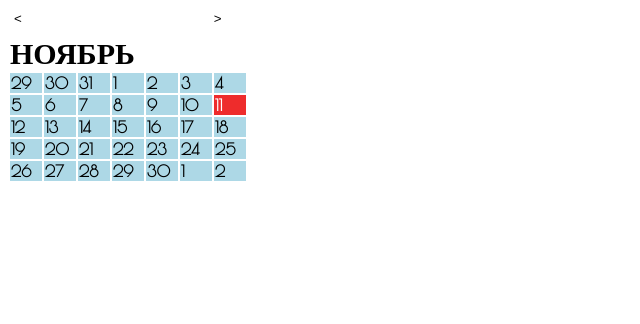
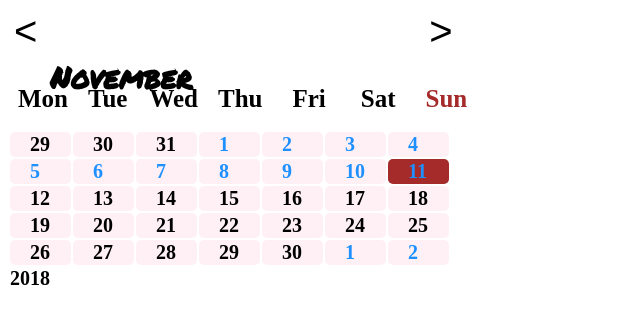
Before and after one commit to NastyaStoma/NastyaStoma-Tasks, a plain HTML site: page Task6/index.html in a window 1280 px wide. Shown: the whole page, without its empty margins (0-640 px from the left). Drawn offline with nearby package versions, Linux system fonts and the light colour scheme; a web font is replaced by a local one.

Commit message:
not finished

```diff
--- a/Task6/index.html
+++ b/Task6/index.html
@@ -4,6 +4,8 @@
         <meta charset="utf-8">
         <meta http-equiv="X-UA-Compatible" content="IE=edge">
 		<link href="https://fonts.googleapis.com/css?family=Abril+Fatface|Bentham|Julius+Sans+One|Playfair+Display|Poiret+One|Quicksand|Reenie+Beanie|Suranna" rel="stylesheet">
+		<link href="https://fonts.googleapis.com/css?family=Abril+Fatface|Bentham|Permanent+Marker|Playfair+Display|Quicksand|Reenie+Beanie|Suranna" rel="stylesheet">
+		<link href="https://fonts.googleapis.com/css?family=Abril+Fatface|Bentham|Permanent+Marker|Playfair+Display|Quicksand|Reenie+Beanie|Suranna" rel="stylesheet">
         <title>Calendar</title>
     </head>
     <body>
--- a/Task6/script.js
+++ b/Task6/script.js
@@ -1,5 +1,6 @@
-document.body.style.fontFamily = 'Poiret One';
+document.body.style.fontFamily = 'Suranna';
 document.body.style.fontWeight = '600';
+document.body.style.fontSize = '20px';
 var next = document.createElement('button');
 var previous = document.createElement('button');
 document.body.appendChild(previous);
@@ -7,16 +8,18 @@ document.body.appendChild(next);
 previous.id = 'Prev';
 next.id = 'Nex';
 next.style.height = '20px';
-next.style.marginLeft = '180px';
+next.style.marginLeft = '380px';
 next.innerHTML = '>';
 next.style.border = 'none';
 next.style.background = 'none';
 next.style.outline = 'none';
+next.style.fontSize = '40px';
 previous.style.height = '20px';
 previous.innerHTML = '<';
 previous.style.border = 'none';
 previous.style.background = 'none';
 previous.style.outline = 'none';
+previous.style.fontSize = '40px';
 var content = document.createElement('div');
 document.body.appendChild(content);
 content.className = "content"
@@ -38,15 +41,8 @@ var Thursday = document.createElement('td');
 var Friday = document.createElement('td');
 var Saturday = document.createElement('td');
 var Sunday = document.createElement('td');
-//Monday.innerHTML = 'Mon';
-//Tuesday.innerHTML = 'Tue';
-//Wednesday.innerHTML = 'Wed';
-//Thursday.innerHTML = 'Thu';
-//Friday.innerHTML = 'Fri';
-//Saturday.innerHTML = 'Sat';
-//Sunday.innerHTML = 'Sun';
-
 CalendarPage.appendChild(Days);
+Days.style.height = '0px';
 Days.appendChild(Monday);
 Days.appendChild(Tuesday);
 Days.appendChild(Wednesday);
@@ -54,100 +50,176 @@ Days.appendChild(Thursday);
 Days.appendChild(Friday);
 Days.appendChild(Saturday);
 Days.appendChild(Sunday);
-
 var CurrDate = new Date();
 var CurrDay = CurrDate.getDate();
 var CurrMonth = CurrDate.getMonth();
 var CurrYear = CurrDate.getFullYear();
+function DaysNames()
+{
+	var NamesWrapp = document.createElement('div');
+	content.appendChild(NamesWrapp);
+	NamesWrapp.style.display = 'flex';
+	NamesWrapp.style.maxHeight = '30px';
+	NamesWrapp.style.position = 'absolute';
+	NamesWrapp.style.marginTop = '10px';
+	NamesWrapp.style.fontSize = '25px';
+	var mon = document.createElement('p');
+    NamesWrapp.appendChild(mon);
+	mon.innerHTML = "Mon";
+	mon.style.marginLeft ='10px';
+	mon.style.marginRight ='20px';
+	var tue = document.createElement('p');
+    NamesWrapp.appendChild(tue);
+	tue.innerHTML = "Tue ";
+	tue.style.marginRight ='22px';
+	var wed = document.createElement('p');
+    NamesWrapp.appendChild(wed);
+	wed.innerHTML = "Wed ";
+	wed.style.marginRight ='20px';
+	var thu = document.createElement('p');
+    NamesWrapp.appendChild(thu);
+	thu.innerHTML = "Thu ";
+	thu.style.marginRight ='30px';
+	var fri = document.createElement('p');
+    NamesWrapp.appendChild(fri);
+	fri.innerHTML = "Fri ";
+	fri.style.marginRight ='35px';
+	var sat = document.createElement('p');
+    NamesWrapp.appendChild(sat);
+	sat.innerHTML = "Sat ";
+	sat.style.marginRight ='30px';
+	var sun = document.createElement('p');
+    NamesWrapp.appendChild(sun);
+	sun.innerHTML = "Sun ";
+	sun.style.color = '#A52A2A';
+}
+DaysNames();
 function table(TodayMonth) {
     var p = document.createElement('p');
     CalendarPage.appendChild(p);
     p.innerHTML = CurrMonth;
-    p.style.textTransform = 'uppercase';
+    //p.style.textTransform = 'uppercase';
     p.style.width = '10px';
     p.style.fontSize = '30px';
-    p.style.marginBottom = '0px';
     p.style.marginTop = '0px';
+	p.style.paddingLeft = '40px';
+	p.style.fontFamily = 'Permanent Marker';
     if (CurrMonth == 0) {
         var FirstTableDay = new Date(CurrYear, CurrMonth, 1);
-        p.innerHTML = 'Январь';
+        p.innerHTML = 'January';
         var weeks = 5;
     } else if (CurrMonth == 1) {
         var FirstTableDay = new Date(CurrYear, CurrMonth, -2);
-        p.innerHTML = 'Февраль';
+        p.innerHTML = 'February';
         var weeks = 5;
     } else if (CurrMonth == 2) {
         var FirstTableDay = new Date(CurrYear, CurrMonth, -2);
-        p.innerHTML = 'Март';
+        p.innerHTML = 'March';
         var weeks = 5;
     } else if (CurrMonth == 3) {
         var FirstTableDay = new Date(CurrYear, CurrMonth, -5);
-        p.innerHTML = 'Апрель';
+        p.innerHTML = 'April';
         var weeks = 6;
     } else if (CurrMonth == 4) {
         var FirstTableDay = new Date(CurrYear, CurrMonth, 0);
-        p.innerHTML = 'Май';
+        p.innerHTML = 'May ';
         var weeks = 5;
     } else if (CurrMonth == 5) {
         var FirstTableDay = new Date(CurrYear, CurrMonth, -3);
-        p.innerHTML = 'Июнь';
+        p.innerHTML = 'June';
         var weeks = 5;
     } else if (CurrMonth == 6) {
         var FirstTableDay = new Date(CurrYear, CurrMonth, -5);
-        p.innerHTML = 'Июль';
+        p.innerHTML = 'July';
         var weeks = 6;
     } else if (CurrMonth == 7) {
         var FirstTableDay = new Date(CurrYear, CurrMonth, -1);
-        p.innerHTML = 'Август';
+        p.innerHTML = 'August';
         var weeks = 5;
     } else if (CurrMonth == 8) {
         var FirstTableDay = new Date(CurrYear, CurrMonth, -4);
-        p.innerHTML = 'Сентябрь';
+        p.innerHTML = 'September';
         var weeks = 5;
     } else if (CurrMonth == 9) {
         var FirstTableDay = new Date(CurrYear, CurrMonth, 1);
-        p.innerHTML = 'Октябрь';
+        p.innerHTML = 'October';
         var weeks = 5;
     } else if (CurrMonth == 10) {
         var FirstTableDay = new Date(CurrYear, CurrMonth, -2);
-        p.innerHTML = 'Ноябрь';
+        p.innerHTML = 'November';
         var weeks = 5;
     } else if (CurrMonth == 11) {
         var FirstTableDay = new Date(CurrYear, CurrMonth, -4);
-        p.innerHTML = 'Декабрь';
+        p.innerHTML = 'December';
         var weeks = 6;
     }
     for (var j = 0; j < weeks; j++) {
         var tr = document.createElement('tr');
         for (var i = 0; i < 7; i++) {
             var td = document.createElement('td');
-            td.style.width = '30px';
+            td.style.width = '40px';
+			td.style.paddingLeft = '20px';
             td.innerHTML = FirstTableDay.getDate();
             FirstTableDay.setDate(FirstTableDay.getDate() + 1);
             if (td.innerHTML != CurrDay) {
                 td.style.color = '#000000';
             } else {
                 td.style.color = '#FFFFFF';
-                td.style.backgroundColor = '#EE2C2C';
+                td.style.backgroundColor = '#A52A2A';
+				td.style.borderRadius = '5px';
             }
+				if (td.innerHTML <= CurrDay) {
+                td.style.color = '#1E90FF';
+            }
+			var FirstMonthDay = new Date(CurrYear, CurrMonth, );
+			var LastMonthDay = new Date(CurrYear, CurrMonth, );
+			/*var CurrDate = new Date();
+               var CurrDay = CurrDate.getDate();
+               var CurrMonth = CurrDate.getMonth();
+               var CurrYear = CurrDate.getFullYear();*/
+
+
+
+
+
+
             tr.appendChild(td);
-            tr.style.backgroundColor = '#ADD8E6';
+            tr.style.backgroundColor = '#FFF0F5';
+			td.style.borderRadius = '5px';
         }
         CalendarPage.appendChild(tr);
     }
+	 var p2 = document.createElement('p');
+    CalendarPage.appendChild(p2);
+    p2.innerHTML = '2018';
+	p2.style.marginTop = '0px';
 }
 table(CurrMonth);
-
 function previousMonth() {
+	if(CurrMonth >0){
     CalendarPage.innerHTML = '';
     CurrMonth = CurrMonth - 1;
     table(CurrMonth);
+	}
+	else {
+		CalendarPage.innerHTML = '';
+		CurrMonth = 12;
+    	CurrMonth = CurrMonth - 1;
+    	table(CurrMonth);
+	}
 }
-
 function nextMonth() {
+	if(CurrMonth <11){
     CalendarPage.innerHTML = '';
     CurrMonth = CurrMonth + 1;
     table(CurrMonth);
+	}
+	else {
+		CalendarPage.innerHTML = '';
+		CurrMonth = -1;
+    	CurrMonth = CurrMonth + 1;
+    	table(CurrMonth);
+	}
 }
 document.getElementById('Prev').onclick = previousMonth;
 document.getElementById('Nex').onclick = nextMonth;
```
